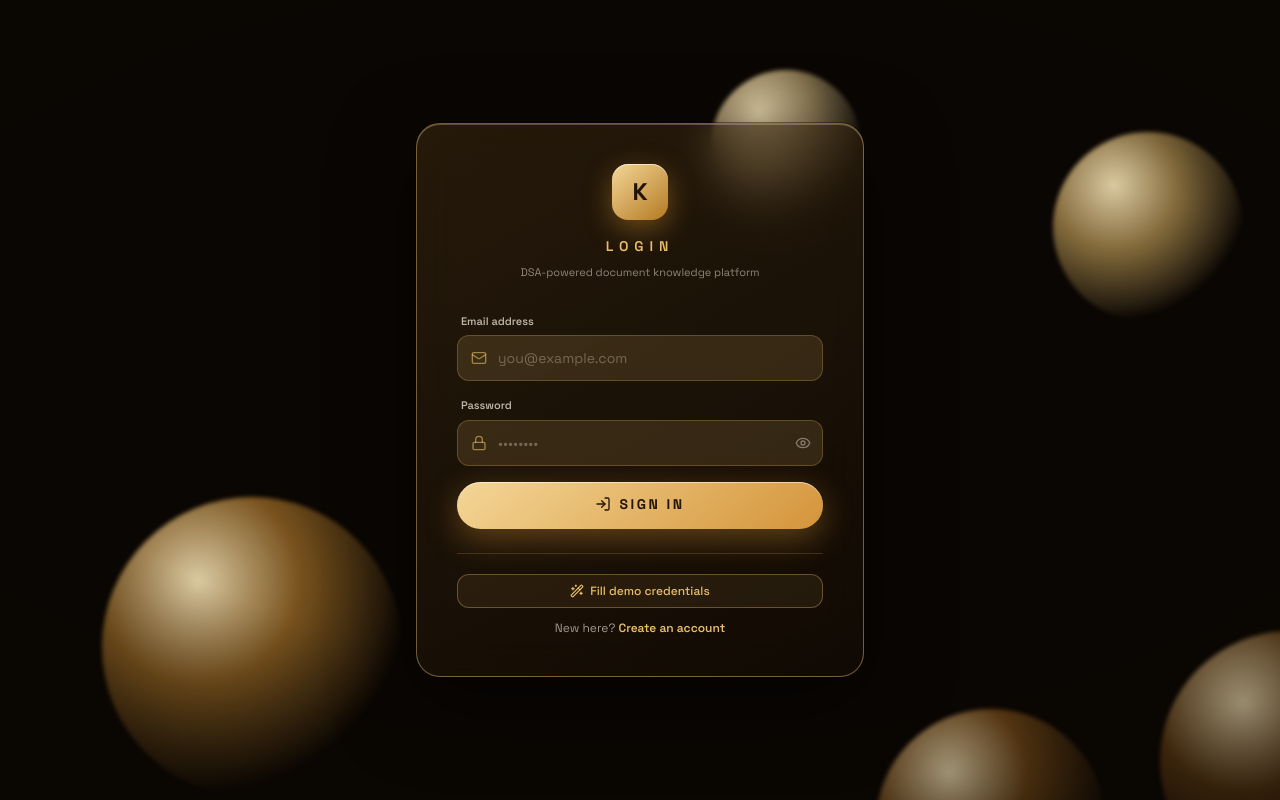
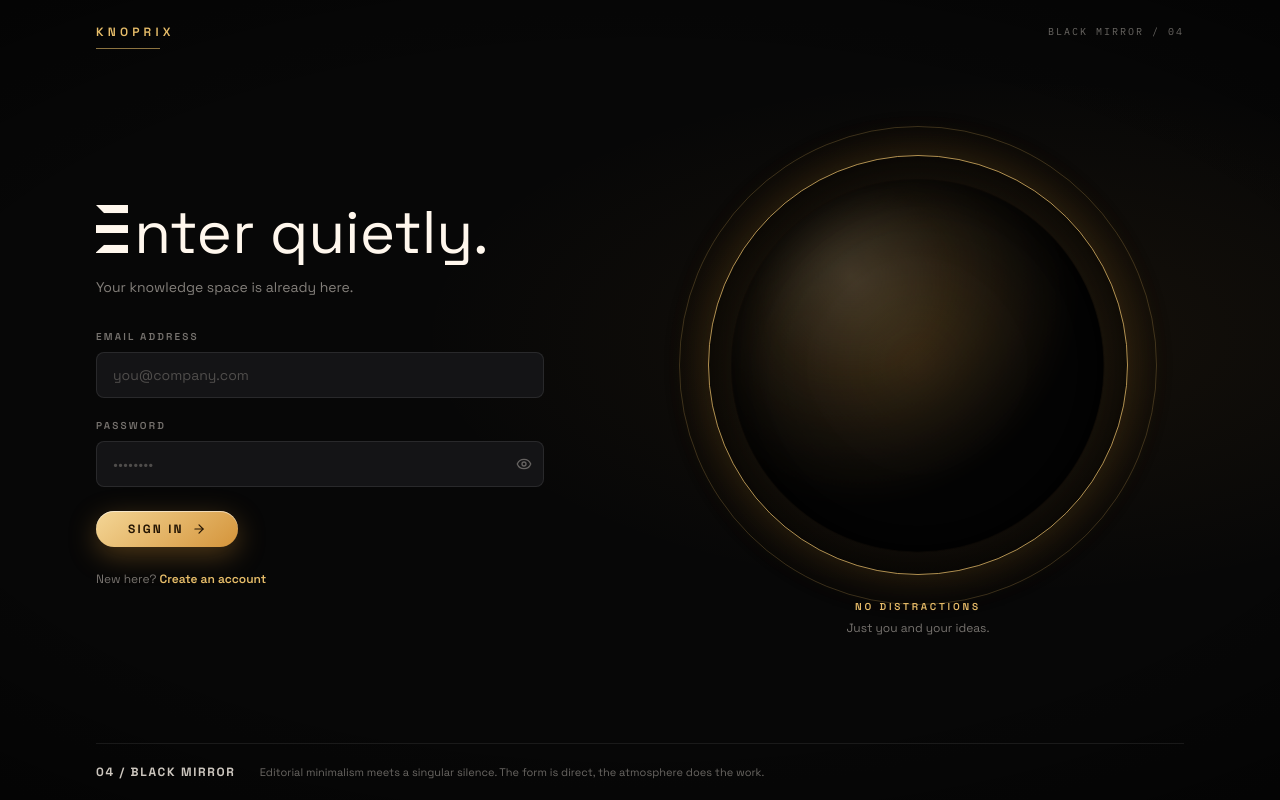
Before and after one commit to siva169/KNOPRIX, a React (Vite) app in the folder frontend/: page / in a window 1280 px wide. Built offline with nearby package versions, Linux system fonts and the light colour scheme; no server answers.

Commit message:
feat: black mirror login, Anurati headline, interactive orb, 45/45 QA

```diff
--- /dev/null
+++ b/frontend/src/components/BlackMirror.jsx
@@ -0,0 +1,93 @@
+import React, { useEffect, useRef } from 'react';
+
+// BlackMirror — the "04 / BLACK MIRROR" orb: a black core inside thin gold
+// rings that breathes slowly and leans toward the cursor like dark glass.
+// Cheap by design: radial gradients + transform-only motion (GPU), one rAF
+// loop, CSS variables so React never re-renders on mousemove.
+export default function BlackMirror({ className = '' }) {
+  const ref = useRef(null);
+
+  useEffect(() => {
+    const el = ref.current;
+    if (!el) return;
+    let raf = 0;
+    let tx = 0, ty = 0, cx = 0, cy = 0;
+    const onMove = (e) => {
+      tx = e.clientX / window.innerWidth - 0.5;
+      ty = e.clientY / window.innerHeight - 0.5;
+    };
+    const tick = () => {
+      // Eased follow: the mirror leans toward the cursor under glass.
+      cx += (tx - cx) * 0.04;
+      cy += (ty - cy) * 0.04;
+      el.style.setProperty('--mx', cx.toFixed(4));
+      el.style.setProperty('--my', cy.toFixed(4));
+      raf = requestAnimationFrame(tick);
+    };
+    window.addEventListener('mousemove', onMove, { passive: true });
+    raf = requestAnimationFrame(tick);
+    return () => {
+      window.removeEventListener('mousemove', onMove);
+      cancelAnimationFrame(raf);
+    };
+  }, []);
+
+  return (
+    <div
+      ref={ref}
+      data-testid="black-mirror"
+      aria-hidden="true"
+      className={`relative pointer-events-none select-none ${className}`}
+      style={{ '--mx': 0, '--my': 0 }}
+    >
+      {/* ambient gold breath behind the mirror */}
+      <div
+        className="absolute inset-[-12%] rounded-full mirror-breathe"
+        style={{ background: 'radial-gradient(circle, rgba(212,146,52,0.16) 0%, rgba(212,146,52,0.05) 45%, transparent 70%)' }}
+      />
+      {/* outer faint ring — drifts most */}
+      <div
+        className="absolute inset-[-7%] rounded-full"
+        style={{
+          border: '1px solid rgba(232,190,106,0.22)',
+          transform: 'translate(calc(var(--mx) * 18px), calc(var(--my) * 18px))',
+        }}
+      />
+      {/* main gold ring — drifts least, like etched glass */}
+      <div
+        className="absolute inset-0 rounded-full"
+        style={{
+          border: '1px solid rgba(232,190,106,0.75)',
+          boxShadow: '0 0 42px rgba(212,146,52,0.18), inset 0 0 42px rgba(0,0,0,0.6)',
+          transform: 'translate(calc(var(--mx) * 8px), calc(var(--my) * 8px))',
+        }}
+      />
+      {/* black core with a soft sheen that slides with the cursor.
+          Outer div = cursor drift, inner div = breathing (separate elements
+          so the scale animation never overrides the cursor translate). */}
+      <div
+        className="absolute inset-[7%]"
+        style={{ transform: 'translate(calc(var(--mx) * -10px), calc(var(--my) * -10px))' }}
+      >
+        <div
+          className="w-full h-full rounded-full mirror-breathe"
+          style={{
+            background:
+              'radial-gradient(circle at calc(32% + var(--mx) * 30%) calc(26% + var(--my) * 30%), rgba(255,238,196,0.16) 0%, rgba(255,238,196,0.04) 26%, #050505 62%)',
+            boxShadow: 'inset 0 0 60px rgba(0,0,0,0.9)',
+          }}
+        />
+      </div>
+      <style>{`
+        @keyframes mirror-breathe {
+          from { transform: scale(1); opacity: 0.85; }
+          to { transform: scale(1.035); opacity: 1; }
+        }
+        .mirror-breathe { animation: mirror-breathe 7s ease-in-out infinite alternate; }
+        @media (prefers-reduced-motion: reduce) {
+          .mirror-breathe { animation: none; }
+        }
+      `}</style>
+    </div>
+  );
+}
--- a/frontend/src/components/auth/LoginPage.jsx
+++ b/frontend/src/components/auth/LoginPage.jsx
@@ -1,8 +1,8 @@
 import React, { useState } from 'react';
 import { motion } from 'framer-motion';
-import { LogIn, Mail, Lock, Wand2, Eye, EyeOff } from 'lucide-react';
+import { ArrowRight, Eye, EyeOff } from 'lucide-react';
 import { useAuth } from '../../context/AuthContext.jsx';
-import GoldOrbs from '../GoldOrbs.jsx';
+import BlackMirror from '../BlackMirror.jsx';
 
 export default function LoginPage({ onSwitch }) {
   const { login } = useAuth();
@@ -26,64 +26,54 @@ export default function LoginPage({ onSwitch }) {
   };
 
   return (
-    <div className="min-h-screen flex items-center justify-center relative overflow-hidden bg-[#0a0603] text-ivory px-4">
-      <GoldOrbs />
+    <div className="min-h-screen relative overflow-hidden bg-[#070707] text-ivory">
+      {/* faint ambient glow so the black never looks dead */}
+      <div
+        aria-hidden="true"
+        className="absolute inset-0 pointer-events-none"
+        style={{ background: 'radial-gradient(ellipse 70% 50% at 78% 42%, rgba(212,146,52,0.07), transparent 65%), radial-gradient(ellipse 90% 70% at 50% 50%, transparent 60%, rgba(0,0,0,0.6) 100%)' }}
+      />
 
-      <motion.div
-        initial={{ opacity: 0, y: 26, scale: 0.98 }}
-        animate={{ opacity: 1, y: 0, scale: 1 }}
+      <div className="relative max-w-6xl mx-auto px-5 sm:px-8 flex flex-col min-h-screen">
+        {/* top bar */}
+        <header className="flex items-start justify-between pt-6">
+          <div>
+            <p className="text-xs font-semibold tracking-[0.35em] text-[#e8be6a]">KNOPRIX</p>
+            <div className="mt-2 h-px w-16" style={{ background: 'rgba(232,190,106,0.6)' }} />
+          </div>
+          <p className="font-mono text-[10px] tracking-[0.2em] text-ivory/40">BLACK MIRROR / 04</p>
+        </header>
+
+        {/* main: form + mirror */}
+        <main className="flex-1 grid grid-cols-1 lg:grid-cols-2 gap-10 lg:gap-6 items-center py-10">
+          <motion.section
+            initial={{ opacity: 0, y: 22 }}
+            animate={{ opacity: 1, y: 0 }}
             transition={{ duration: 0.55, ease: [0.22, 1, 0.36, 1] }}
-        className="relative w-full max-w-md"
+            className="w-full max-w-md mx-auto lg:mx-0"
           >
-        {/* Frosted gold-glass card */}
-        <div
-          className="rounded-3xl p-8 sm:p-10 relative overflow-hidden"
-          style={{
-            background: 'linear-gradient(150deg, rgba(60,42,16,0.55), rgba(20,12,5,0.72))',
-            backdropFilter: 'blur(22px)',
-            WebkitBackdropFilter: 'blur(22px)',
-            border: '1px solid rgba(232,190,106,0.45)',
-            boxShadow: '0 0 0 1px rgba(0,0,0,0.4), 0 24px 80px rgba(0,0,0,0.55), inset 0 1px 0 rgba(255,236,190,0.25)',
-          }}
-        >
-          <div className="flex flex-col items-center mb-8">
-            <div
-              className="w-14 h-14 rounded-2xl flex items-center justify-center font-extrabold text-2xl mb-4"
-              style={{
-                background: 'linear-gradient(140deg, #f4d696, #b47a24)',
-                color: '#241503',
-                boxShadow: '0 8px 28px rgba(212,146,52,0.45), inset 0 1px 0 rgba(255,255,255,0.6)',
-              }}
-            >
-              K
-            </div>
-            <h1 className="font-display text-sm font-semibold tracking-[0.42em] text-[#e8be6a]">LOGIN</h1>
-            <p className="text-[11px] text-ivory/50 mt-2">DSA-powered document knowledge platform</p>
-          </div>
+            <h1 className="font-anurati text-5xl sm:text-6xl leading-tight text-ivory">Enter quietly.</h1>
+            <p className="text-sm text-ivory/50 mt-3">Your knowledge space is already here.</p>
 
-          <form onSubmit={submit} className="space-y-4">
+            <form onSubmit={submit} className="mt-8 space-y-5">
               <div>
-              <label htmlFor="login-email" className="block text-[11px] font-semibold text-ivory/70 mb-1.5 ml-1">Email address</label>
-              <div className="relative group">
-                <Mail className="w-4 h-4 absolute left-3.5 top-1/2 -translate-y-1/2 text-[#e8be6a]/60 group-focus-within:text-[#e8be6a] transition" />
+                <label htmlFor="login-email" className="block text-[10px] font-semibold tracking-[0.22em] text-ivory/45 mb-2">EMAIL ADDRESS</label>
                 <input
                   id="login-email"
                   type="email"
                   required
                   value={email}
                   onChange={(e) => setEmail(e.target.value)}
-                  placeholder="you@example.com"
-                  className="w-full rounded-xl pl-10 pr-4 py-3 text-sm text-ivory placeholder:text-ivory/30 focus:outline-none transition"
-                  style={{ background: 'rgba(232,190,106,0.14)', border: '1px solid rgba(232,190,106,0.25)' }}
-                  onFocus={(e) => (e.target.style.borderColor = 'rgba(232,190,106,0.65)')}
-                  onBlur={(e) => (e.target.style.borderColor = 'rgba(232,190,106,0.25)')}
+                  placeholder="you@company.com"
+                  className="w-full rounded-lg px-4 py-3 text-sm text-ivory placeholder:text-ivory/25 focus:outline-none transition"
+                  style={{ background: '#141416', border: '1px solid rgba(255,255,255,0.09)' }}
+                  onFocus={(e) => { e.target.style.borderColor = 'rgba(232,190,106,0.65)'; e.target.style.boxShadow = '0 0 0 3px rgba(212,146,52,0.15)'; }}
+                  onBlur={(e) => { e.target.style.borderColor = 'rgba(255,255,255,0.09)'; e.target.style.boxShadow = 'none'; }}
                 />
               </div>
-            </div>
               <div>
-              <label htmlFor="login-password" className="block text-[11px] font-semibold text-ivory/70 mb-1.5 ml-1">Password</label>
-              <div className="relative group">
-                <Lock className="w-4 h-4 absolute left-3.5 top-1/2 -translate-y-1/2 text-[#e8be6a]/60 group-focus-within:text-[#e8be6a] transition" />
+                <label htmlFor="login-password" className="block text-[10px] font-semibold tracking-[0.22em] text-ivory/45 mb-2">PASSWORD</label>
+                <div className="relative">
                   <input
                     id="login-password"
                     type={showPw ? 'text' : 'password'}
@@ -91,16 +81,16 @@ export default function LoginPage({ onSwitch }) {
                     value={password}
                     onChange={(e) => setPassword(e.target.value)}
                     placeholder="••••••••"
-                  className="w-full rounded-xl pl-10 pr-11 py-3 text-sm text-ivory placeholder:text-ivory/30 focus:outline-none transition"
-                  style={{ background: 'rgba(232,190,106,0.14)', border: '1px solid rgba(232,190,106,0.25)' }}
-                  onFocus={(e) => (e.target.style.borderColor = 'rgba(232,190,106,0.65)')}
-                  onBlur={(e) => (e.target.style.borderColor = 'rgba(232,190,106,0.25)')}
+                    className="w-full rounded-lg pl-4 pr-11 py-3 text-sm text-ivory placeholder:text-ivory/25 focus:outline-none transition"
+                    style={{ background: '#141416', border: '1px solid rgba(255,255,255,0.09)' }}
+                    onFocus={(e) => { e.target.style.borderColor = 'rgba(232,190,106,0.65)'; e.target.style.boxShadow = '0 0 0 3px rgba(212,146,52,0.15)'; }}
+                    onBlur={(e) => { e.target.style.borderColor = 'rgba(255,255,255,0.09)'; e.target.style.boxShadow = 'none'; }}
                   />
                   <button
                     type="button"
                     onClick={() => setShowPw((v) => !v)}
                     title={showPw ? 'Hide password' : 'Show password'}
-                  className="absolute right-3 top-1/2 -translate-y-1/2 text-ivory/40 hover:text-[#e8be6a] transition"
+                    className="absolute right-3 top-1/2 -translate-y-1/2 text-ivory/35 hover:text-[#e8be6a] transition"
                   >
                     {showPw ? <EyeOff className="w-4 h-4" /> : <Eye className="w-4 h-4" />}
                   </button>
@@ -111,49 +101,62 @@ export default function LoginPage({ onSwitch }) {
                 <motion.p
                   initial={{ opacity: 0 }}
                   animate={{ opacity: 1 }}
-                className="text-xs text-rose-300 bg-rose-500/10 border border-rose-500/25 rounded-xl px-3 py-2"
+                  className="text-xs text-rose-300 bg-rose-500/10 border border-rose-500/25 rounded-lg px-3 py-2"
                 >
                   {error}
                 </motion.p>
               )}
 
+              <div className="pt-1">
                 <motion.button
                   whileHover={{ y: -1 }}
                   whileTap={{ scale: 0.98 }}
                   disabled={busy}
-              className="w-full py-3 rounded-full font-bold text-sm tracking-[0.18em] disabled:opacity-50 transition"
+                  className="px-8 py-2.5 rounded-full font-bold text-xs tracking-[0.18em] disabled:opacity-50 transition"
                   style={{
                     background: 'linear-gradient(140deg, #f4d696, #d4943a)',
                     color: '#241503',
-                boxShadow: '0 10px 32px rgba(212,146,52,0.4), inset 0 1px 0 rgba(255,255,255,0.55)',
+                    boxShadow: '0 8px 28px rgba(212,146,52,0.35), inset 0 1px 0 rgba(255,255,255,0.55)',
                   }}
                 >
                   {busy ? (
                     <span className="mx-auto block w-4 h-4 border-2 border-[#241503]/30 border-t-[#241503] rounded-full animate-spin" />
                   ) : (
-                <span className="inline-flex items-center gap-2"><LogIn className="w-4 h-4" /> SIGN IN</span>
+                    <span className="inline-flex items-center gap-2">SIGN IN <ArrowRight className="w-3.5 h-3.5" /></span>
                   )}
                 </motion.button>
+              </div>
             </form>
 
-          <div className="mt-6 pt-5 space-y-3" style={{ borderTop: '1px solid rgba(232,190,106,0.18)' }}>
-            <button
-              onClick={() => { setEmail('demo@knoprix.io'); setPassword('Password123!'); }}
-              className="w-full py-2 rounded-xl text-xs font-medium transition flex items-center justify-center gap-1.5"
-              style={{ border: '1px solid rgba(232,190,106,0.35)', color: '#e8be6a', background: 'rgba(232,190,106,0.08)' }}
-            >
-              <Wand2 className="w-3.5 h-3.5" />
-              Fill demo credentials
-            </button>
-            <p className="text-center text-xs text-ivory/60">
+            <p className="text-xs text-ivory/45 mt-6">
               New here?{' '}
               <button onClick={onSwitch} className="font-semibold hover:underline" style={{ color: '#e8be6a' }}>
                 Create an account
               </button>
             </p>
+          </motion.section>
+
+          <motion.aside
+            initial={{ opacity: 0, scale: 0.96 }}
+            animate={{ opacity: 1, scale: 1 }}
+            transition={{ duration: 0.7, ease: [0.22, 1, 0.36, 1] }}
+            className="order-first lg:order-last flex flex-col items-center"
+          >
+            <BlackMirror className="w-52 sm:w-72 lg:w-[420px] aspect-square" />
+            <p className="text-[10px] font-semibold tracking-[0.28em] text-[#e8be6a] mt-6">NO DISTRACTIONS</p>
+            <p className="text-xs text-ivory/45 mt-1.5">Just you and your ideas.</p>
+          </motion.aside>
+        </main>
+
+        {/* footer strip */}
+        <footer
+          className="flex flex-col sm:flex-row sm:items-center gap-1 sm:gap-6 py-5"
+          style={{ borderTop: '1px solid rgba(255,255,255,0.08)' }}
+        >
+          <p className="text-xs font-bold tracking-[0.14em] text-ivory/80">04 / BLACK MIRROR</p>
+          <p className="text-[11px] text-ivory/40">Editorial minimalism meets a singular silence. The form is direct, the atmosphere does the work.</p>
+        </footer>
       </div>
-        </div>
-      </motion.div>
     </div>
   );
 }
--- a/frontend/src/index.css
+++ b/frontend/src/index.css
@@ -1,4 +1,17 @@
 @import url('https://fonts.googleapis.com/css2?family=IBM+Plex+Mono:wght@400;500;600&family=Space+Grotesk:wght@400;500;600;700&display=swap');
+
+/* Anurati — boss's display font, served locally (black-mirror auth headline) */
+@font-face {
+  font-family: 'Anurati';
+  src: url('/fonts/Anurati-Regular.otf') format('opentype');
+  font-weight: 400;
+  font-style: normal;
+  font-display: swap;
+}
+
+.font-anurati {
+  font-family: 'Anurati', 'Space Grotesk', ui-sans-serif, system-ui, sans-serif;
+}
 
 @tailwind base;
 @tailwind components;
```
Also changed, not shown: frontend/qa-goldauth.mjs (+11 -8 lines), frontend/public/fonts/Anurati-Regular.otf (added), 1 other file (tests, documents, lock files or other folders). Lines whose indentation alone changed are shown as unchanged.
